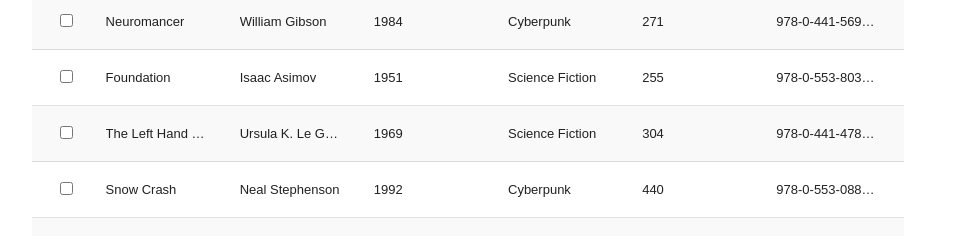
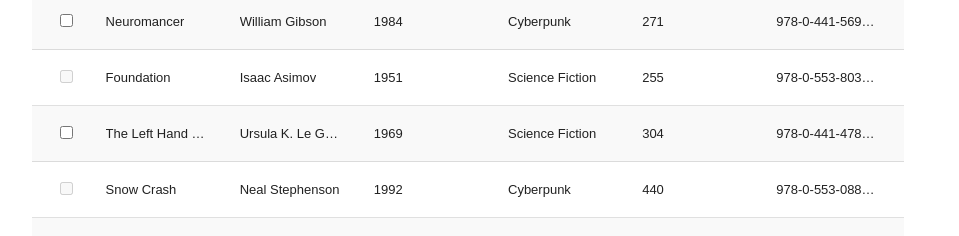
Before and after one commit to Gitow93/T-project, a React (Vite) app: page / in a window 1280 px wide. Shown: the part 359-595 px from the top of the page, without its empty margins (172-1131 px from the left). Built offline with nearby package versions, Linux system fonts and the light colour scheme.

Commit message:
add default check disable for row 3, 5 & 7

```diff
--- a/src/components/BookTable.jsx
+++ b/src/components/BookTable.jsx
@@ -39,12 +39,13 @@ const BookTable = () => {
   const [filteredBooks, setFilteredBooks] = useState(books);
 
   useEffect(() => {
+    // Simular el tiempo de carga
     setTimeout(() => {
       setLoading(false);
     }, 2000);
   }, []);
 
-
+  // Filtrar libros en base al texto de búsqueda
   useEffect(() => {
     const filtered = books.filter((book) =>
       Object.values(book).some(
@@ -60,6 +61,7 @@ const BookTable = () => {
     return (
       <div className="loading-container">
         <div className="spinner"></div>
+        <p>Loading table...</p>
       </div>
     );
   }
@@ -79,6 +81,7 @@ const BookTable = () => {
         pagination
         paginationPerPage={7}
         selectableRows
+        selectableRowDisabled={row => [3, 5, 9].includes(row.id)} // Deshabilitar selección para filas 3, 5 y 9
         fixedHeader
       />
     </div>
```
